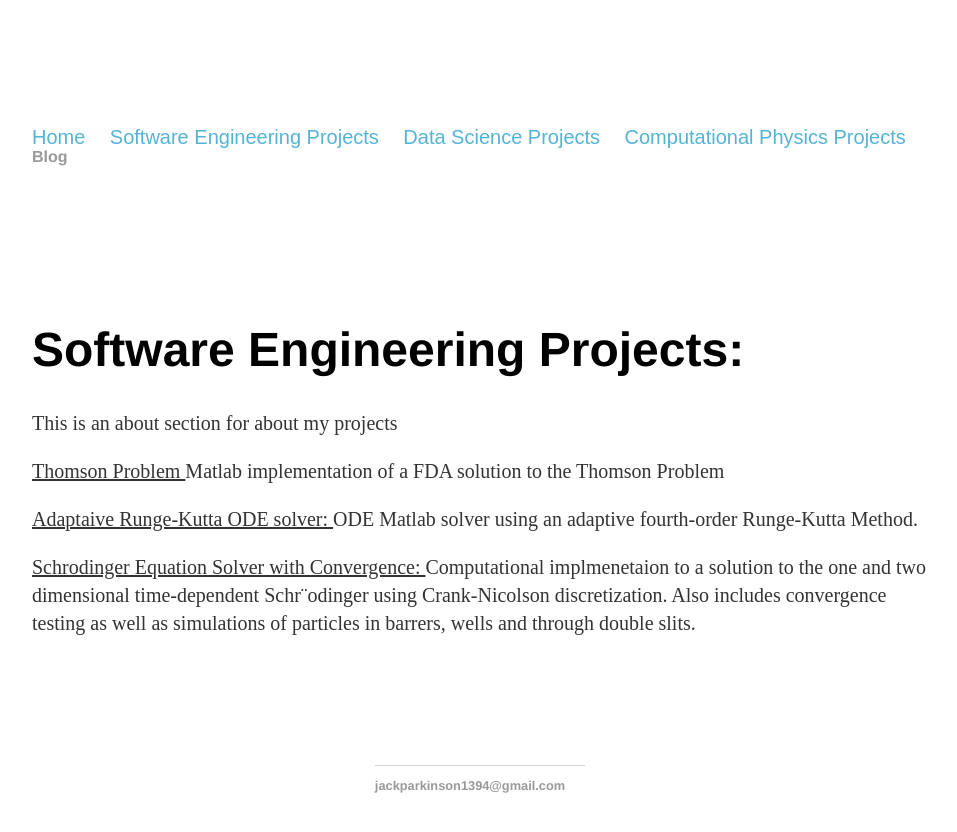
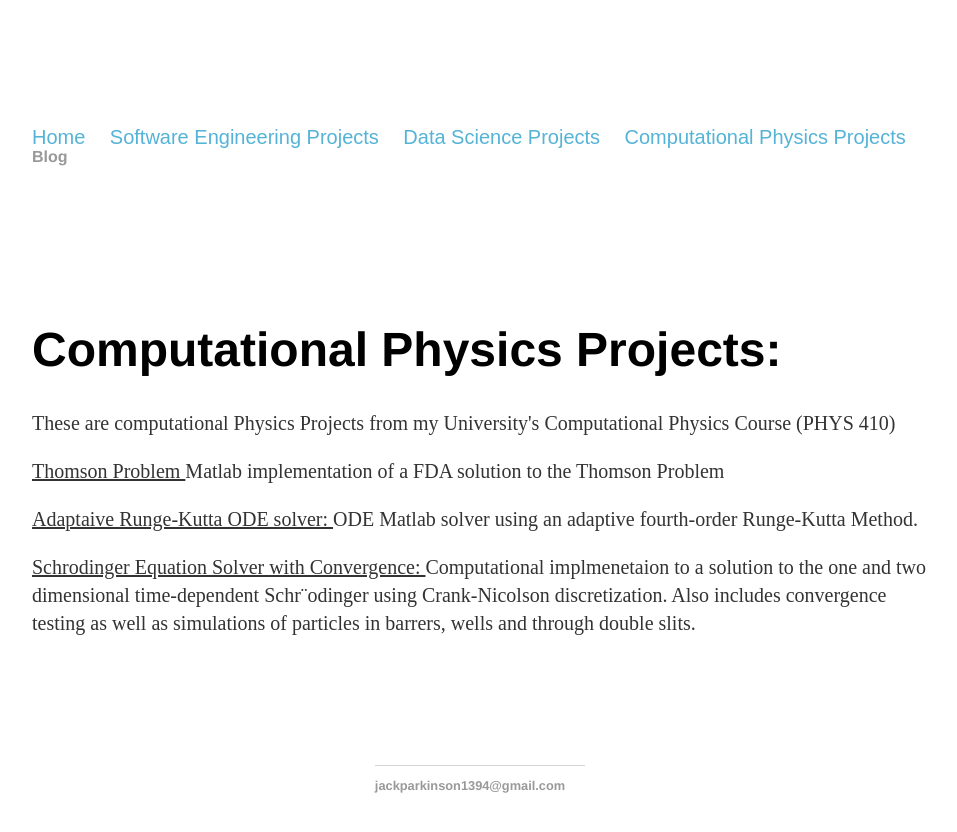
Before and after one commit to jrongtt/jrongtt.github.io, a website: page ComputationalPhysics.html in a window 1280 px wide. Shown: the whole page, without its empty margins (160-1117 px from the left). Drawn offline with Linux system fonts and the light colour scheme.

Commit message:
update
update

```diff
--- a/ComputationalPhysics.html
+++ b/ComputationalPhysics.html
@@ -18,8 +18,8 @@
    </nav>
    <div class=”container”>
      <div class=”blurb”>
-       <h1>Software Engineering Projects:</h1>
-       <p>This is an about section for about my projects</a></p>
+       <h1>Computational Physics Projects:</h1>
+       <p>These are computational Physics Projects from my University's Computational Physics Course (PHYS 410) </a></p>
 
         <p> <u> Thomson Problem  </u>
           Matlab implementation of a FDA solution to the Thomson Problem
```
